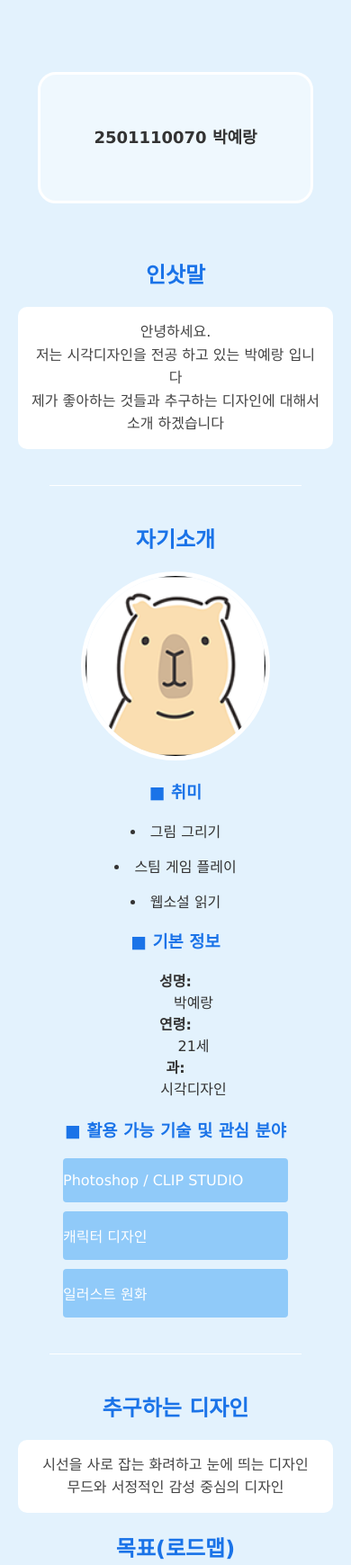
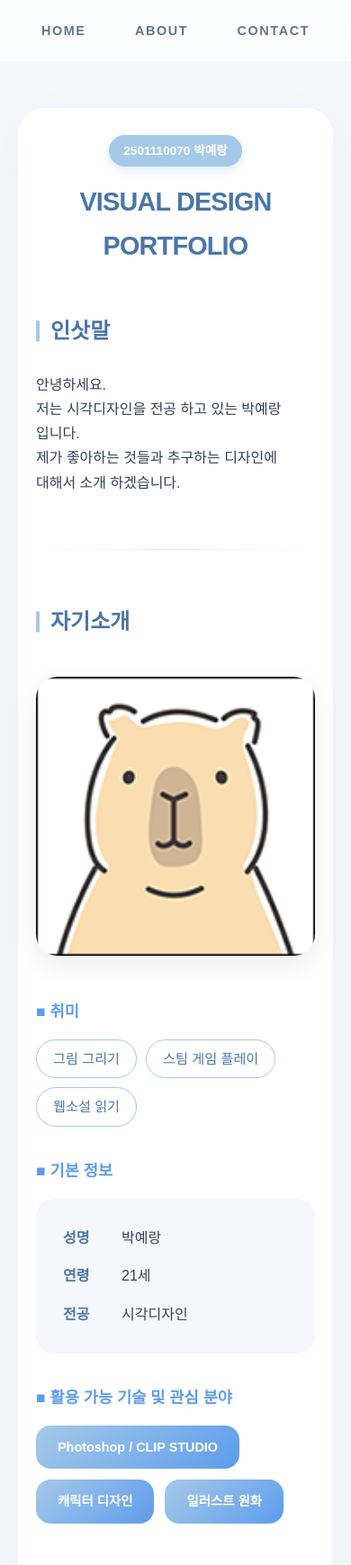
Before and after one commit to 2501110070-lgtm/test0409, a plain HTML site: page text0409.html in a window 390 px wide. Shown: the top 1739 px of the page at 90% size. Drawn offline with Linux system fonts and the light colour scheme; a web font is replaced by a local one.

Commit message:
Update text0409.html

```diff
--- a/text0409.html
+++ b/text0409.html
@@ -1,177 +1,339 @@
-<!DOCTYPE html>
-<html lang="en">
-<head>
-    <meta charset="UTF-8">
-    <meta name="viewport" content="width=device-width, initial-scale=1.0">
-    <title>Document</title>
-</head>
-<body>
-
-</body>
-</html>
 <!DOCTYPE html>
 <html lang="ko">
 <head>
     <meta charset="UTF-8">
+    <meta name="viewport" content="width=device-width, initial-scale=1.0">
     <title>자기소개 - 박예랑</title>
     <style>
-        /* 연한 파랑 파스텔 톤 배경 설정 */
-        body {
-            background-color: #e3f2fd; /* 연한 파스텔 블루 */
-            font-family: 'Verdana', 'Apple SD Gothic Neo', 'NanumGothic', sans-serif;
-            margin: 0;
-            padding: 20px;
-            color: #333; /* 붉은색 대신 깔끔한 진회색 */
+        /* 폰트 및 커스텀 속성 */
+        @import url('https://cdn.jsdelivr.net/gh/orioncactus/pretendard/dist/web/static/pretendard.css');
+
+        :root {
+            --bg-soft-blue: #f4f7fb;
+            --main-pastel-blue: #a5c9e8;
+            --accent-blue: #5d9cec;
+            --deep-blue: #4a76a8;
+            --white: #ffffff;
+            --text-main: #334155;
+            --text-sub: #64748b;
+            --glass: rgba(255, 255, 255, 0.7);
         }
 
-        /* 이름 부분: 테두리, 중앙 정렬 */
-        h1 {
-            font-size: 18px;
-            border: 3px solid #fff;
-            border-radius: 20px;
-            padding: 20px 0;
-            margin: 60px auto;
-            width: 300px;
-            text-align: center;
-            line-height: 100px;
-            background-color: rgba(255, 255, 255, 0.4);
+        * {
+            margin: 0;
+            padding: 0;
+            box-sizing: border-box;
         }
 
-        h2, h3 {
-            text-align: center;
-            color: #1a73e8; /* 소제목은 조금 더 짙은 파랑 */
+        body {
+            background-color: var(--bg-soft-blue);
+            font-family: 'Pretendard', sans-serif;
+            color: var(--text-main);
+            line-height: 1.7;
+            word-break: keep-all;
         }
 
-        /* 문단 및 리스트 설정 */
-        p, ul, dl {
-            text-align: center;
-            margin-bottom: 20px;
-            list-style-position: inside;
+        /* 애니메이션 */
+        @keyframes fadeIn {
+            from { opacity: 0; transform: translateY(20px); }
+            to { opacity: 1; transform: translateY(0); }
         }
 
-        /* 이미지: 원형 처리 */
-        img {
-            display: block;
-            margin: 0 auto 20px;
-            border-radius: 50%;
-            width: 200px;
-            height: 200px;
-            object-fit: cover;
-            border: 5px solid white;
-        }
-
-        /* 본문 텍스트 배경 (붉은 글씨 제거) */
-        p {
-            color: #444;
-            background-color: white;
-            padding: 15px;
-            border-radius: 10px;
-            max-width: 600px;
-            margin-left: auto;
-            margin-right: auto;
-            line-height: 1.6;
-        }
-
-        /* 기술 버튼 스타일 (파란색 계열) */
-        .skill-link {
-            background-color: #90caf9;
-            display: block;
-            padding: 15px 0;
-            margin: 10px auto;
-            border-radius: 4px;
-            color: white;
-            text-decoration: none;
-            width: 250px;
-        }
-
-        ul {
-            width: 300px;
-            margin: 0 auto;
-            padding: 0;
-        }
-
-        li {
-            margin-bottom: 15px;
-        }
-
-        /* 테이블 스타일 (파란색 톤) */
-        table {
-            margin: 20px auto;
-            border-collapse: collapse;
-            background-color: white;
-            width: 80%;
-            max-width: 700px;
-            border: 2px solid #90caf9;
-        }
-
-        th, td {
-            border: 1px solid #e3f2fd;
-            padding: 12px;
+        /* 네비게이션 */
+        nav {
+            position: fixed;
+            top: 0;
+            width: 100%;
+            background: var(--glass);
+            backdrop-filter: blur(10px);
+            border-bottom: 1px solid rgba(255, 255, 255, 0.3);
+            z-index: 1000;
+            padding: 20px 0;
             text-align: center;
         }
 
-        thead {
-            background-color: #42a5f5; /* 헤더 진한 파랑 */
-            color: white;
+        nav a {
+            text-decoration: none;
+            color: var(--text-sub);
+            font-weight: 600;
+            font-size: 0.9rem;
+            margin: 0 25px;
+            letter-spacing: 0.1rem;
+            transition: color 0.3s ease;
         }
 
-        tbody tr:nth-child(even) {
-            background-color: #f1f8ff; /* 짝수 행 연한 배경 */
+        nav a:hover {
+            color: var(--accent-blue);
         }
 
-        /* 구분선 */
+        /* 레이아웃 */
+        .container {
+            max-width: 900px;
+            margin: 120px auto 80px;
+            padding: 0 20px;
+            animation: fadeIn 0.8s ease-out;
+        }
+
+        section {
+            background: var(--white);
+            border-radius: 30px;
+            padding: 60px;
+            box-shadow: 0 20px 40px rgba(165, 201, 232, 0.15);
+            margin-bottom: 40px;
+        }
+
+        /* 헤더 스타일 */
+        header {
+            text-align: center;
+            margin-bottom: 50px;
+        }
+
+        .student-id {
+            display: inline-block;
+            background: var(--main-pastel-blue);
+            color: white;
+            padding: 6px 16px;
+            border-radius: 50px;
+            font-size: 0.85rem;
+            font-weight: 700;
+            margin-bottom: 15px;
+            box-shadow: 0 4px 12px rgba(165, 201, 232, 0.4);
+        }
+
+        h1 {
+            font-size: 2.2rem;
+            color: var(--deep-blue);
+            letter-spacing: -0.05rem;
+        }
+
+        /* 이미지 스타일 */
+        .profile-wrapper {
+            position: relative;
+            margin: 40px 0;
+            text-align: center;
+        }
+
+        .profile-img {
+            width: 100%;
+            max-width: 550px;
+            border-radius: 24px;
+            box-shadow: 0 10px 30px rgba(0,0,0,0.08);
+            transition: transform 0.4s ease;
+        }
+
+        .profile-img:hover {
+            transform: scale(1.02);
+        }
+
+        /* 공통 타이틀 */
+        h2 {
+            font-size: 1.5rem;
+            color: var(--deep-blue);
+            margin: 50px 0 25px;
+            display: flex;
+            align-items: center;
+            gap: 12px;
+        }
+
+        h2::before {
+            content: '';
+            width: 4px;
+            height: 24px;
+            background: var(--main-pastel-blue);
+            border-radius: 2px;
+        }
+
+        h3 {
+            font-size: 1.1rem;
+            color: var(--accent-blue);
+            margin: 35px 0 15px;
+        }
+
+        /* 리스트 & 그리드 */
+        .info-grid {
+            display: grid;
+            grid-template-columns: repeat(auto-fit, minmax(200px, 1fr));
+            gap: 15px;
+            background: var(--bg-soft-blue);
+            padding: 30px;
+            border-radius: 20px;
+        }
+
+        .info-item {
+            display: flex;
+            gap: 15px;
+        }
+
+        .info-label {
+            font-weight: 700;
+            color: var(--deep-blue);
+            min-width: 50px;
+        }
+
+        .hobby-list {
+            list-style: none;
+            display: flex;
+            gap: 10px;
+            flex-wrap: wrap;
+        }
+
+        .hobby-list li {
+            background: white;
+            border: 1px solid var(--main-pastel-blue);
+            color: var(--deep-blue);
+            padding: 8px 18px;
+            border-radius: 50px;
+            font-size: 0.95rem;
+        }
+
+        /* 스킬 배지 */
+        .skill-container {
+            display: flex;
+            flex-wrap: wrap;
+            gap: 12px;
+        }
+
+        .skill-tag {
+            background: linear-gradient(135deg, var(--main-pastel-blue), var(--accent-blue));
+            color: white;
+            padding: 12px 24px;
+            border-radius: 16px;
+            text-decoration: none;
+            font-size: 0.9rem;
+            font-weight: 600;
+            transition: all 0.3s ease;
+        }
+
+        .skill-tag:hover {
+            transform: translateY(-3px);
+            box-shadow: 0 8px 15px rgba(93, 156, 236, 0.3);
+        }
+
+        /* 테이블 */
+        .table-wrapper {
+            overflow-x: auto;
+            margin-top: 25px;
+        }
+
+        table {
+            width: 100%;
+            border-collapse: separate;
+            border-spacing: 0;
+            border-radius: 15px;
+            overflow: hidden;
+            border: 1px solid #e2e8f0;
+        }
+
+        th {
+            background-color: var(--bg-soft-blue);
+            color: var(--deep-blue);
+            padding: 16px;
+            font-size: 0.9rem;
+            text-align: center;
+        }
+
+        td {
+            padding: 16px;
+            border-bottom: 1px solid #f1f5f9;
+            font-size: 0.9rem;
+            text-align: center;
+            background: white;
+        }
+
+        tr:last-child td { border-bottom: none; }
+
+        tr:hover td { background: #fcfdfe; }
+
+        /* 푸터/연락처 */
+        address {
+            margin-top: 60px;
+            padding: 40px;
+            background: var(--bg-soft-blue);
+            border-radius: 20px;
+            font-style: normal;
+            text-align: center;
+            color: var(--text-sub);
+        }
+
+        .contact-mail {
+            display: block;
+            margin-top: 10px;
+            color: var(--accent-blue);
+            font-weight: 700;
+            font-size: 1.1rem;
+        }
+
         hr {
             border: 0;
             height: 1px;
-            background: #fff;
-            margin: 40px auto;
-            width: 80%;
+            background: linear-gradient(to right, transparent, #e2e8f0, transparent);
+            margin: 60px 0;
         }
 
-        address {
-            text-align: center;
-            font-style: normal;
-            margin-top: 50px;
-            padding-bottom: 50px;
+        /* 모바일 대응 */
+        @media (max-width: 600px) {
+            section { padding: 30px 20px; }
+            h1 { font-size: 1.8rem; }
+            .info-grid { grid-template-columns: 1fr; }
         }
     </style>
 </head>
 <body>
-    <h1>2501110070 박예랑</h1>
+
+    <nav>
+        <a href="#">HOME</a>
+        <a href="#">ABOUT</a>
+        <a href="#">CONTACT</a>
+    </nav>
+
+    <div class="container">
+        <section>
+            <header>
+                <span class="student-id">2501110070 박예랑</span>
+                <h1>VISUAL DESIGN PORTFOLIO</h1>
+            </header>
 
             <h2>인삿말</h2>
             <p>안녕하세요. <br>
-        저는 시각디자인을 전공 하고 있는 박예랑 입니다<br>
-        제가 좋아하는 것들과 추구하는 디자인에 대해서 소개 하겠습니다
+                저는 시각디자인을 전공 하고 있는 박예랑 입니다.<br>
+                제가 좋아하는 것들과 추구하는 디자인에 대해서 소개 하겠습니다.
             </p>
 
             <hr>
 
             <h2>자기소개</h2>
-    <img src="./capyzou.png" alt="박예랑 프로필 이미지">
+            <div class="profile-wrapper">
+                <img src="./capyzou.png" alt="박예랑 프로필 이미지" class="profile-img">
+            </div>
 
             <h3>■ 취미</h3>
-    <ul>
+            <ul class="hobby-list">
                 <li>그림 그리기</li>
                 <li>스팀 게임 플레이</li>
                 <li>웹소설 읽기</li>
             </ul>
 
             <h3>■ 기본 정보</h3>
-    <dl>
-        <dt><strong>성명:</strong></dt>
-        <dd>박예랑</dd>
-        <dt><strong>연령:</strong></dt>
-        <dd>21세</dd>
-        <dt><strong>과:</strong></dt>
-        <dd>시각디자인</dd>
-    </dl>
+            <div class="info-grid">
+                <div class="info-item">
+                    <span class="info-label">성명</span>
+                    <span class="info-value">박예랑</span>
+                </div>
+                <div class="info-item">
+                    <span class="info-label">연령</span>
+                    <span class="info-value">21세</span>
+                </div>
+                <div class="info-item">
+                    <span class="info-label">전공</span>
+                    <span class="info-value">시각디자인</span>
+                </div>
+            </div>
 
             <h3>■ 활용 가능 기술 및 관심 분야</h3>
-    <div>
-        <a href="#" class="skill-link">Photoshop / CLIP STUDIO</a>
-        <a href="#" class="skill-link">캐릭터 디자인</a>
-        <a href="#" class="skill-link">일러스트 원화</a>
+            <div class="skill-container">
+                <a href="#" class="skill-tag">Photoshop / CLIP STUDIO</a>
+                <a href="#" class="skill-tag">캐릭터 디자인</a>
+                <a href="#" class="skill-tag">일러스트 원화</a>
             </div>
 
             <hr>
@@ -182,12 +344,13 @@
                 무드와 서정적인 감성 중심의 디자인
             </p>
 
-    <h2>목표(로드맵)</h2>
+            <h2>목표 (로드맵)</h2>
             <p>
-        프리랜서 작가를 토대로 웹툰작가, 여러 외주(게임원화,일러스트,웹소설 표지등)를 맡는게 제 목표입니다<br>
-        아직 배워야 할 점은 많지만 매일 그림을 그리며 연습 중 입니다
+                프리랜서 작가를 토대로 웹툰작가, 여러 외주(게임원화,일러스트,웹소설 표지등)를 맡는게 제 목표입니다.<br>
+                아직 배워야 할 점은 많지만 매일 그림을 그리며 연습 중 입니다.
             </p>
 
+            <div class="table-wrapper">
                 <table>
                     <thead>
                         <tr>
@@ -229,6 +392,7 @@
                         </tr>
                     </tbody>
                 </table>
+            </div>
 
             <hr>
 
@@ -239,8 +403,11 @@
             </p>
 
             <address>
-        <p>연락처: gwajeyong303@naver.com</p>
+                연락처
+                <span class="contact-mail">gwajeyong303@naver.com</span>
             </address>
+        </section>
+    </div>
 
 </body>
 </html>
```
Lines whose indentation alone changed are shown as unchanged.
